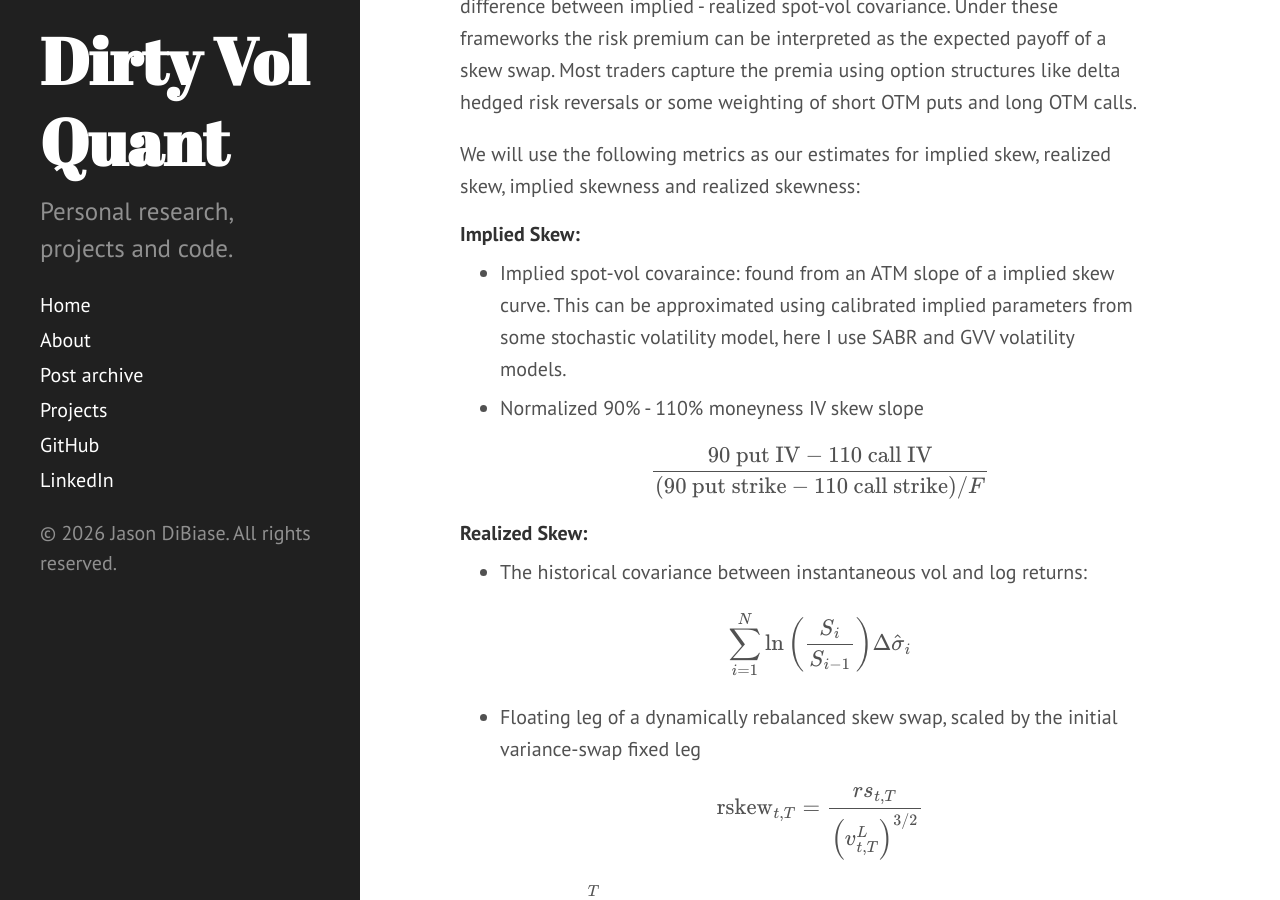
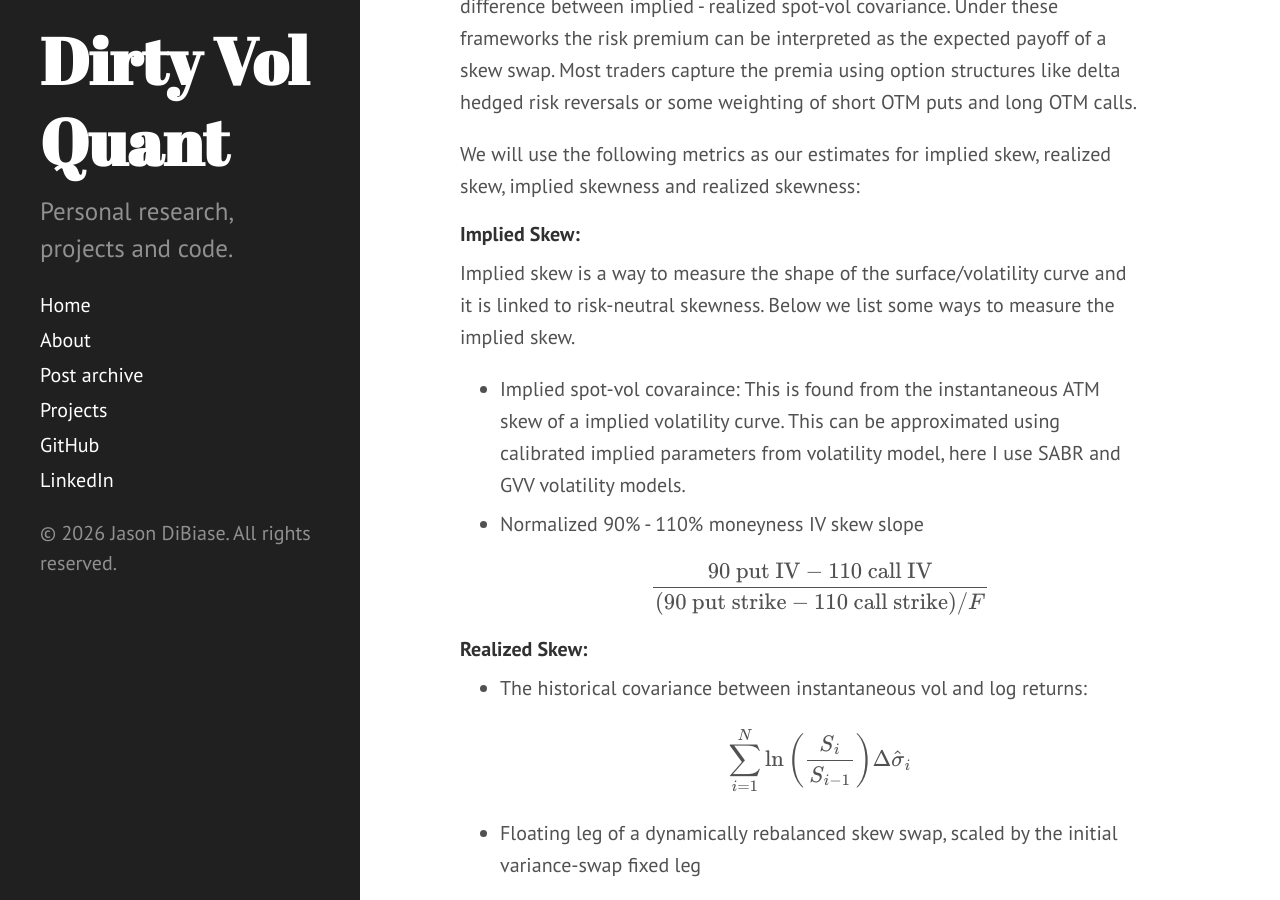
Before and after one commit to dibiasej/dibiasej.github.io, a Jekyll site: the page built from _posts/2026-05-24-Volatility-Surface-Risk-Premiums.md, in a window 1280 px wide and 900 px high, scrolled down 3959 px. Built offline with Jekyll 4.4.1, drawn with Linux system fonts in a browser that asks for light colours; Markdown is read by kramdown in place of the engine named in the settings.

Commit message:
fixed skew

```diff
--- a/_posts/2026-05-24-Volatility-Surface-Risk-Premiums.md
+++ b/_posts/2026-05-24-Volatility-Surface-Risk-Premiums.md
@@ -56,7 +56,8 @@ Just like the vrp we define the premia as the difference between expected skewne
 We will use the following metrics as our estimates for implied skew, realized skew, implied skewness and realized skewness:
 
 ###### Implied Skew:
-- Implied spot-vol covaraince: found from an ATM slope of a implied skew curve. This can be approximated using calibrated implied parameters from some stochastic volatility model, here I use SABR and GVV volatility models.
+Implied skew is a way to measure the shape of the surface/volatility curve and it is linked to risk-neutral skewness. Below we list some ways to measure the implied skew.
+- Implied spot-vol covaraince: This is found from the instantaneous ATM skew of a implied volatility curve. This can be approximated using calibrated implied parameters from volatility model, here I use SABR and GVV volatility models.
 - Normalized 90% - 110% moneyness IV skew slope
 
   $$
```
